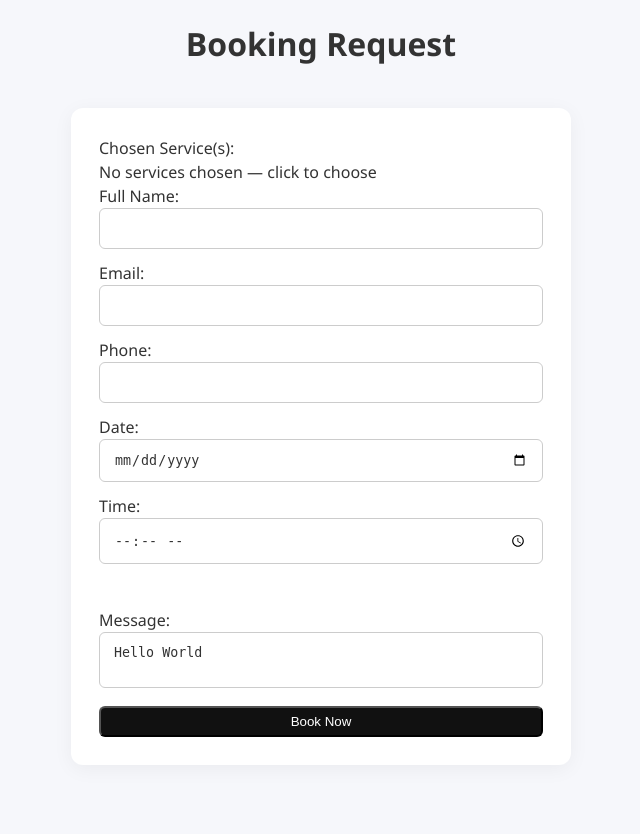
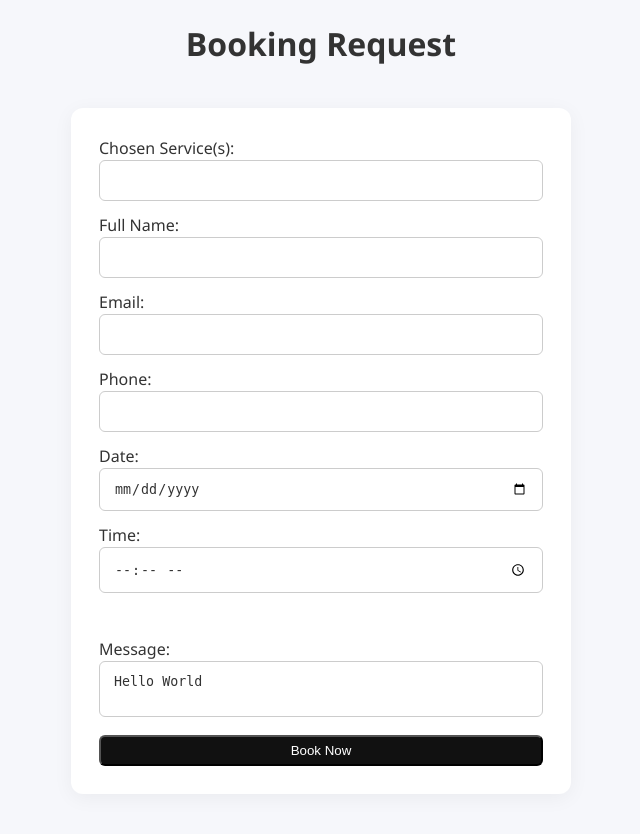
Before and after one commit to Nqobile-Nda/Beauty_Salon_Application_V1, a Flask app: page /user_booking_requests in a window 1280 px wide. Shown: the part 54-888 px from the top of the page, without its empty margins (319-959 px from the left). Before the commit the page ends 791 px from the top, so only its background shows below. Run offline with Flask 3, Linux system fonts and the light colour scheme; data comes from the database, SQL or seed files in the repository; parts of the project's set-up code (start-up, migrations or seed data) failed here and were passed over.

Commit message:
Update booking form to display selected services and improve user interaction

```diff
--- a/templates/user/booking.html
+++ b/templates/user/booking.html
@@ -3,9 +3,8 @@
 {% block content %}
 <h1>Booking Request</h1>
 <form method="POST" id="booking-request-form">
-    <label for="selected-service">Chosen Service(s):</label>
-    <input type="hidden" id="selected-service" name="selected-service" required>
-    <div id="selected-service-display" class="selected-services" role="button" tabindex="0">No services chosen — click to choose</div>
+    <label for="selected-service-display">Chosen Service(s):</label>
+    <input id="selected-service-display" name="selected-service" title="Selected Service" value="{{ selected_service }}" required readonly>
 
     <label for="name">Full Name:</label>
     <input type="text" id="name" name="full_name" required>
```
